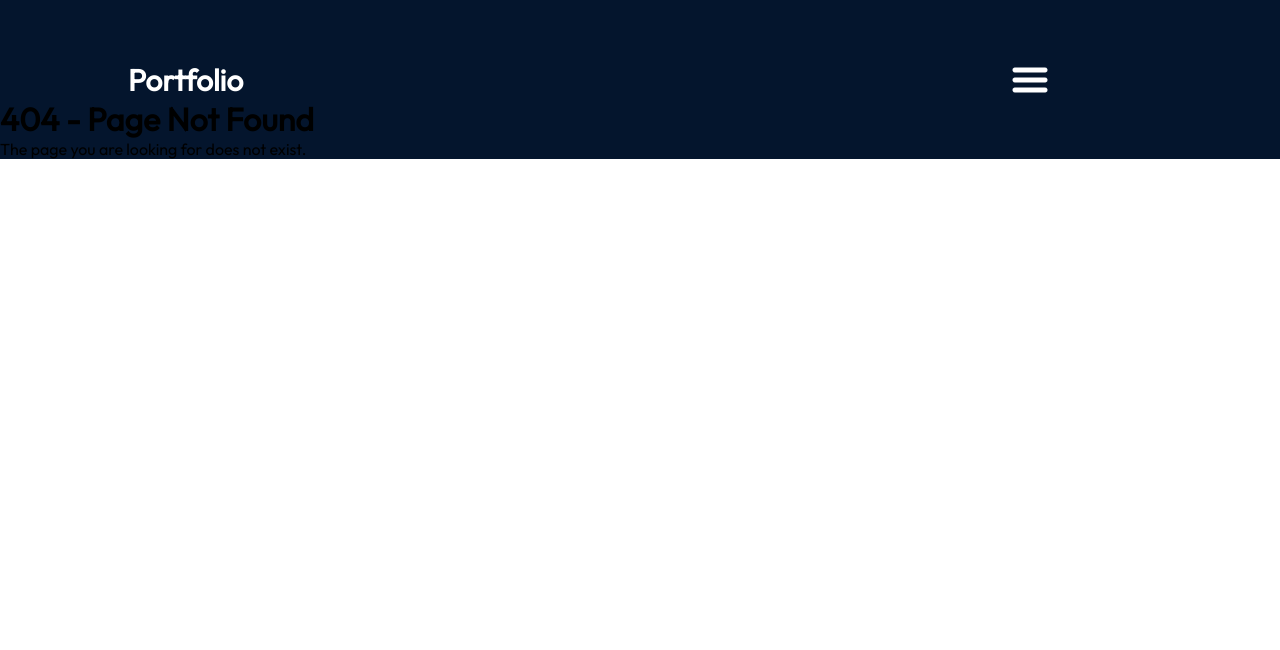
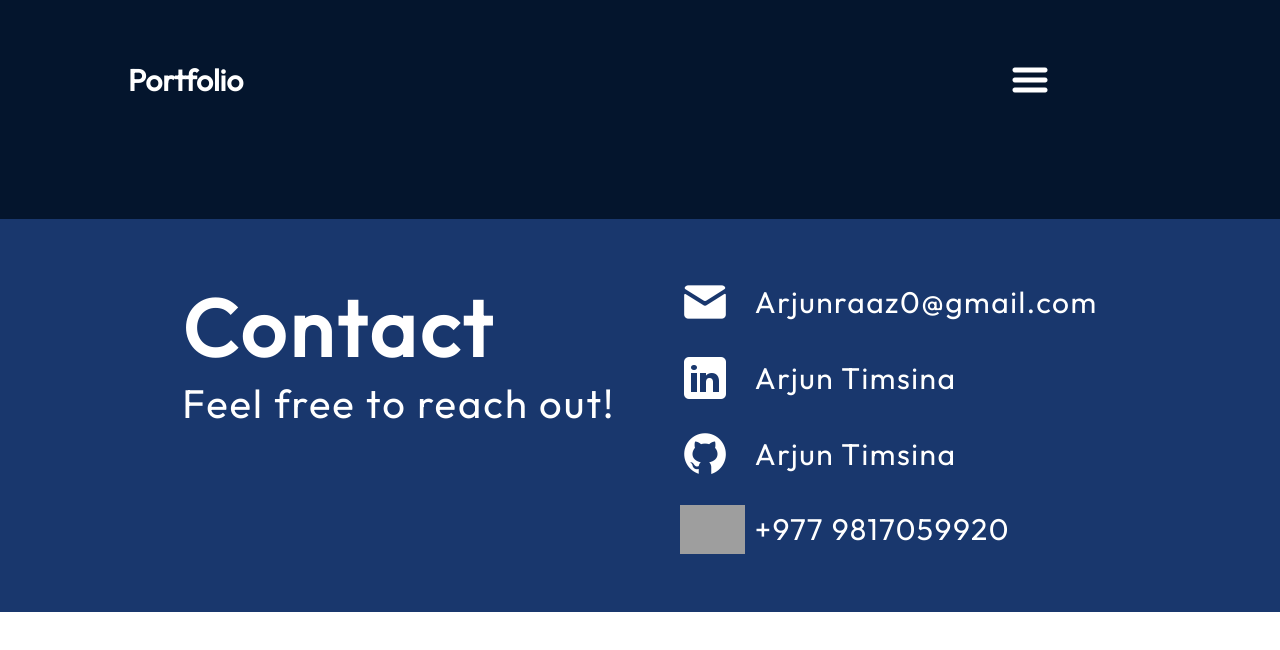
Before and after one commit to Nujra12/PortFolio, a React (Vite) app: page /Portfolio/contact in a window 1280 px wide. Before the commit this address had no page. Shown: the top 650 px of the page. Built offline with nearby package versions, Linux system fonts and the light colour scheme; grey boxes are pictures that could not be loaded.

Commit message:
Problem solved

```diff
--- a/src/App.jsx
+++ b/src/App.jsx
@@ -12,7 +12,7 @@ import NotFound from './components/NotFound/NotFound'; // You need to create Not
 function App() {
   return (
     <div className={styles.App}>
-      <Router>
+      <Router basename="/Portfolio">
         <Navbar />
         <Switch>
           <Route exact path="/" component={Hero} />
--- a/src/components/NotFound/NotFound.js
+++ /dev/null
@@ -1,12 +0,0 @@
-//import React from "react";
-
-function NotFound() {
-  return (
-    <div>
-      <h1>404 - Page Not Found</h1>
-      <p>The page you are looking for does not exist.</p>
-    </div>
-  );
-}
-
-export default NotFound;
```
